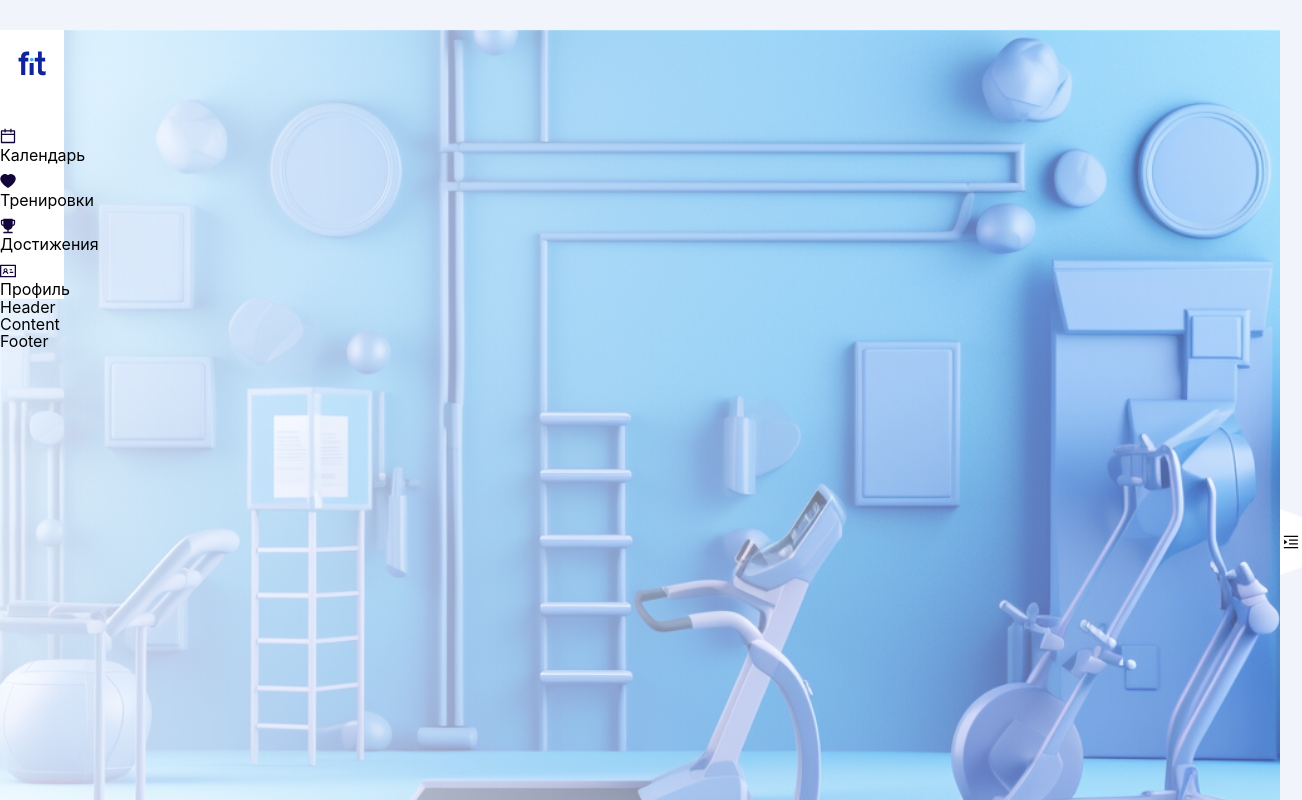
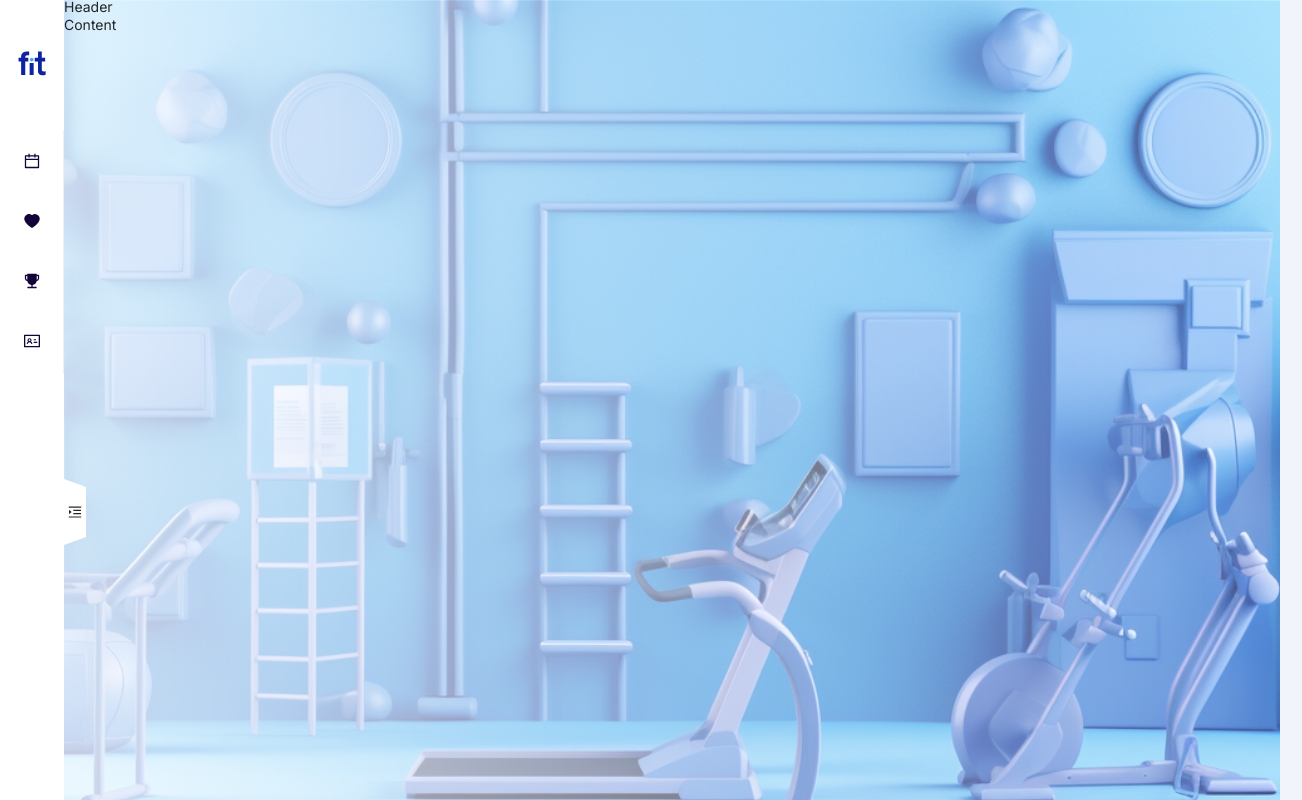
Before and after one commit to ClevertecFrontendLab/IvanMinets, a React (Vite) app: page /#/ in a window 1280 px wide. Shown: the top 800 px of the page, 1302 px wide, since content can reach past the window. Built offline with nearby package versions, Linux system fonts and the light colour scheme.

Commit message:
refactor: change main page import logic fix: styles fix, add antd styles import

```diff
--- a/index.html
+++ b/index.html
@@ -3,6 +3,9 @@
 <head>
     <meta charset="UTF-8" />
     <link rel="icon" type="image/svg+xml" href="/vite.svg" />
+    <link rel="preconnect" href="https://fonts.googleapis.com">
+    <link rel="preconnect" href="https://fonts.gstatic.com" crossorigin>
+    <link href="https://fonts.googleapis.com/css2?family=Inter:wght@400;500;700&display=swap" rel="stylesheet">
     <meta name="viewport" content="width=device-width, initial-scale=1.0" />
     <title>CleverFIT</title>
 </head>
--- /dev/null
+++ b/src/components/menu/index.ts
@@ -0,0 +1 @@
+export { NavMenu } from './menu'
--- a/src/components/navmenu/navmenu.tsx
+++ b/src/components/menu/menu.tsx
@@ -1,6 +1,6 @@
 import {CalendarOutlined, HeartFilled, IdcardOutlined, TrophyFilled} from "@ant-design/icons";
 import {Menu} from "antd";
-import s from "./navmenu.module.css"
+import s from "./menu.module.css"
 import sprite from "@utils/sprite.svg"
 
 type Props = {
--- a/src/components/navmenu/index.ts
+++ /dev/null
@@ -1 +0,0 @@
-export {NavMenu} from './navmenu.tsx'
--- a/src/pages/main-page/main-page.tsx
+++ b/src/pages/main-page/main-page.tsx
@@ -1,5 +1,5 @@
 import {Layout} from "antd";
-import {NavMenu} from "@components/navmenu";
+import {NavMenu} from "@components/menu";
 import {useState} from "react";
 import s from "./main-page.module.css"
 import {Trigger} from "@components/trigger";
```
Also changed, not shown: src/index.tsx (+8 -7 lines), src/components/menu/menu.module.css (line endings or trailing spaces), src/components/trigger/trigger.tsx (line endings or trailing spaces). Lines whose indentation alone changed are shown as unchanged.
